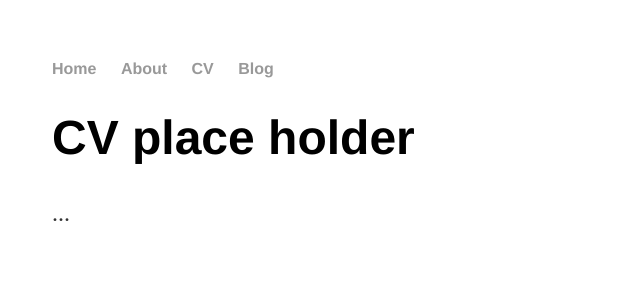
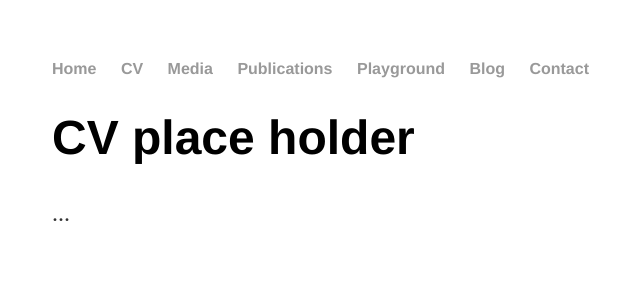
Before and after one commit to benjaminliunz/benjaminliunz.github.io, a Jekyll site: the page built from cv.md, in a window 1280 px wide. Shown: the top 300 px of the page, without its empty margins (140-780 px from the left). Built offline with Jekyll 4.4.1, drawn with Linux system fonts in a browser that asks for light colours.

Commit message:
Update default.html

```diff
--- a/_layouts/default.html
+++ b/_layouts/default.html
@@ -8,10 +8,13 @@
 		<body>
 			<nav>
 	    		<ul>
-	        		<li><a href="/">Home</a></li>
-		        	<li><a href="/about">About</a></li>
-	        		<li><a href="/cv">CV</a></li>
-	        		<li><a href="/blog">Blog</a></li>
+				<li><a href="/">Home</a></li>
+				<li><a href="/cv">CV</a></li>
+				<li><a href="/media">Media</a></li>
+				<li><a href="/publication">Publications</a></li>
+				<li><a href="/playground">Playground</a></li>
+				<li><a href="/blog">Blog</a></li>
+				<li><a href="/contact">Contact</a></li>
 	    		</ul>
 			</nav>
 			<div class="container">
```
